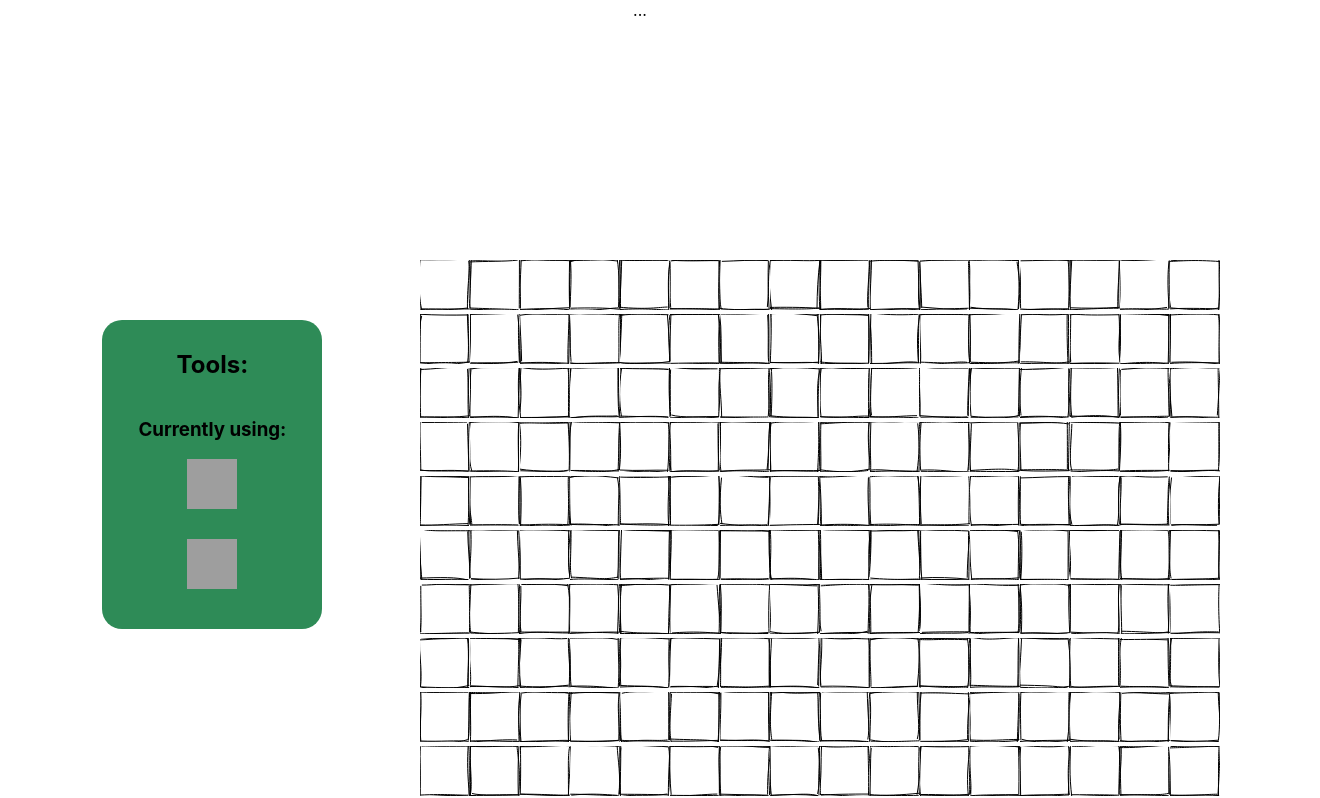
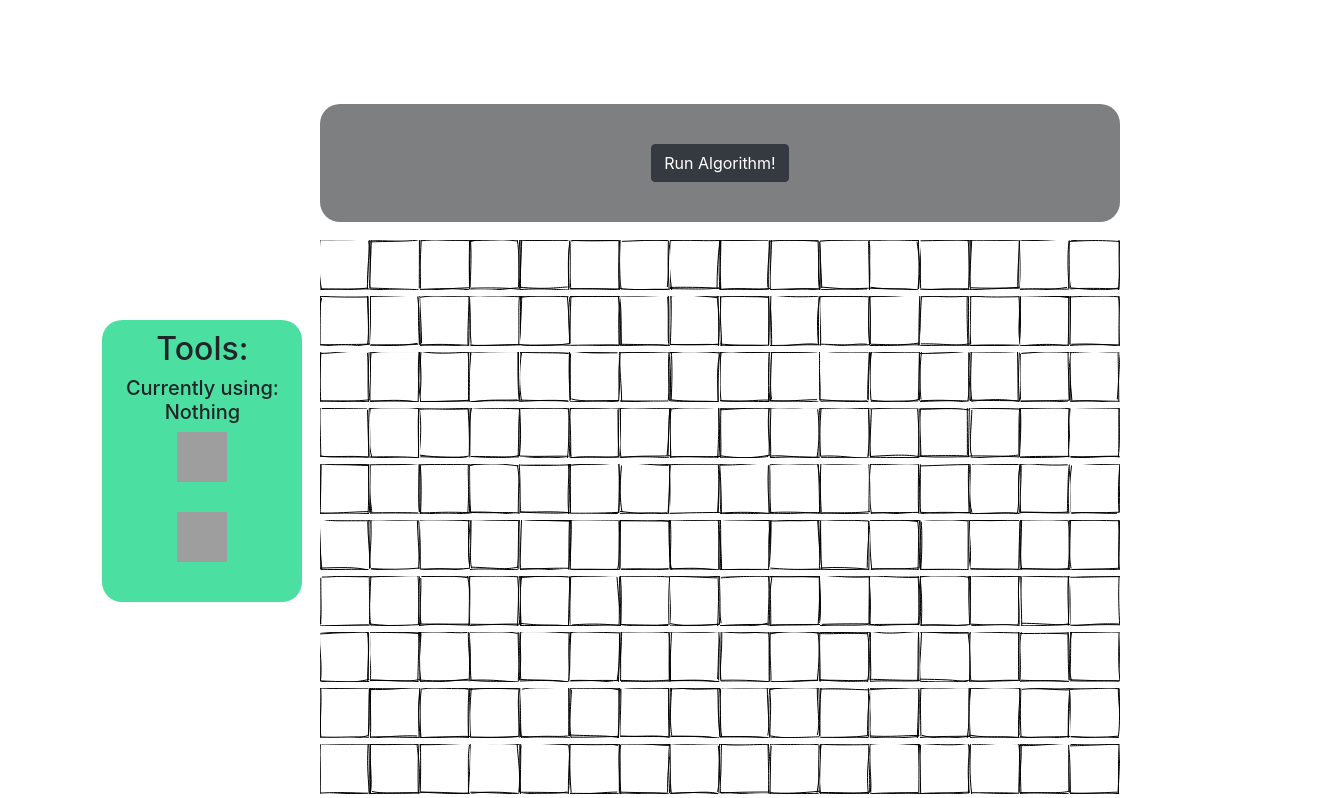
Before and after one commit to Jentuuh/AlgoSandbox, a React (Create React App) app: page / in a window 1280 px wide. Shown: the top 798 px of the page, 1320 px wide, since content can reach past the window. Built offline with nearby package versions, Linux system fonts and the light colour scheme; grey boxes are pictures that could not be loaded.

Commit message:
Added some visual design updates using bootstrap

```diff
--- a/src/App.js
+++ b/src/App.js
@@ -6,6 +6,7 @@ import { toolContext } from "./Components/Contexts/ToolContext.ts";
 import { useTool } from "./Components/Contexts/ToolSetter.ts";
 import { DndProvider } from "react-dnd";
 import { HTML5Backend } from "react-dnd-html5-backend";
+import ActionPanel from "./Components/ActionPanel";
 
 /* @author: jentevandersanden
  * This is the main functional component in this application.
@@ -26,7 +27,6 @@ const App = () => {
           <Sandbox />
         </div>
       </toolContext.Provider>
-      <DndProvider backend={HTML5Backend}>...</DndProvider>
     </div>
   );
 };
--- /dev/null
+++ b/src/Components/ActionPanel.jsx
@@ -0,0 +1,15 @@
+import React from "react";
+import "../Styling/ActionPanel.css";
+import "bootstrap/dist/css/bootstrap.min.css";
+
+const ActionPanel = () => {
+  return (
+    <div className="actionpanel">
+      <button type="button" class="btn btn-dark">
+        Run Algorithm!
+      </button>
+    </div>
+  );
+};
+
+export default ActionPanel;
--- a/src/Components/Sandbox.jsx
+++ b/src/Components/Sandbox.jsx
@@ -6,6 +6,7 @@ import Cell from "./Cell";
 import "../Styling/Sandbox.css";
 import { toolContext } from "./Contexts/ToolContext.ts";
 import { useContext } from "react";
+import ActionPanel from "./ActionPanel";
 
 /* @author jentevandersanden
  * This functional component represents the sandbox in which the algorithm will be visualized.
@@ -79,15 +80,15 @@ const Sandbox = () => {
 
       // Place new tool on index position
       cellsCopy[index].state = equipedTool.tool.name;
+
+      // Update state
       setContent(cellsCopy);
-      console.log(content);
-
-      // TODO: Implement tool usage
     }
   };
 
   return (
     <div className="sandbox" style={getSandboxStyle()}>
+      <ActionPanel />
       {content ? (
         <div>
           {content.map((cell, index) => (
--- a/src/Components/ToolBox.jsx
+++ b/src/Components/ToolBox.jsx
@@ -29,10 +29,12 @@ const ToolBox = () => {
   return (
     <div className="toolbox">
       <h2 className="h2">Tools:</h2>
-      <h3>
+      <h5>
         Currently using:{" "}
-        {equiped_tool.tool == null ? "Nothing" : equiped_tool.tool.name}
-      </h3>
+        {equiped_tool.tool.name === undefined
+          ? "Nothing"
+          : equiped_tool.tool.name}
+      </h5>
       {tools.map((tool, index) => (
         <Tool key={index} index={index} tool={tool} clickOnTool={equipTool} />
       ))}
--- /dev/null
+++ b/src/Styling/ActionPanel.css
@@ -0,0 +1,9 @@
+.actionpanel {
+  padding: 40px;
+  background-color: rgb(126, 127, 128);
+  position: absolute;
+  left: 0;
+  right: 0;
+  top: -17%;
+  border-radius: 20px;
+}
--- a/src/Styling/Sandbox.css
+++ b/src/Styling/Sandbox.css
@@ -1,8 +1,9 @@
 .sandbox {
   position: absolute;
   left: 25%;
-  top: 20%;
+  top: 30%;
   /* background-color: rgb(120, 93, 216); */
   border-radius: 20px;
-  padding: 100px;
+  padding: 0;
+  margin: 0;
 }
--- a/src/Styling/Toolbox.css
+++ b/src/Styling/Toolbox.css
@@ -7,6 +7,6 @@
   flex-direction: column;
   align-items: center;
   padding: 10px;
-  background-color: seagreen;
+  background-color: rgb(75, 224, 162);
   border-radius: 20px;
 }
```
